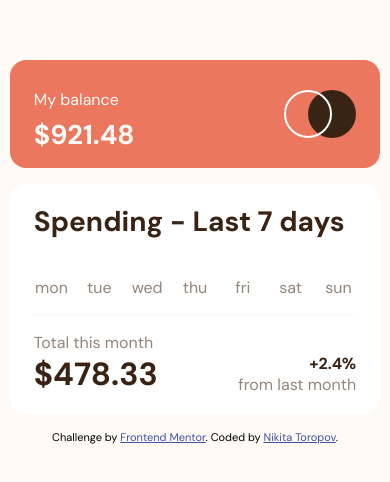
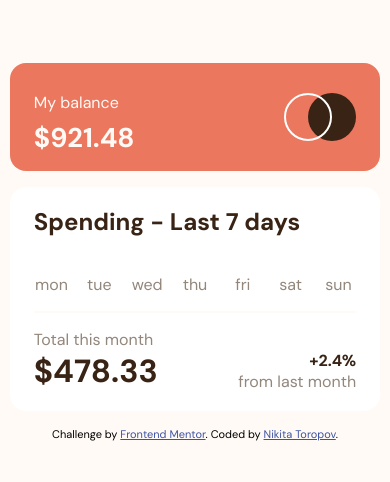
Before and after one commit to tossik8/expenses-chart, a plain HTML site: page index.html in a window 390 px wide. Shown: the part 170-652 px from the top of the page. Drawn offline with nearby package versions, Linux system fonts and the light colour scheme.

Commit message:
Change spending label size for mobile phones

```diff
--- a/styles.css
+++ b/styles.css
@@ -139,6 +139,9 @@ main{
 }
 
 @media screen and (max-width: 450px) {
+    .spending-label{
+        font-size: 1.5rem;
+    }
     .bar-details-label{
         font-size: 0.8rem;
     }
```
